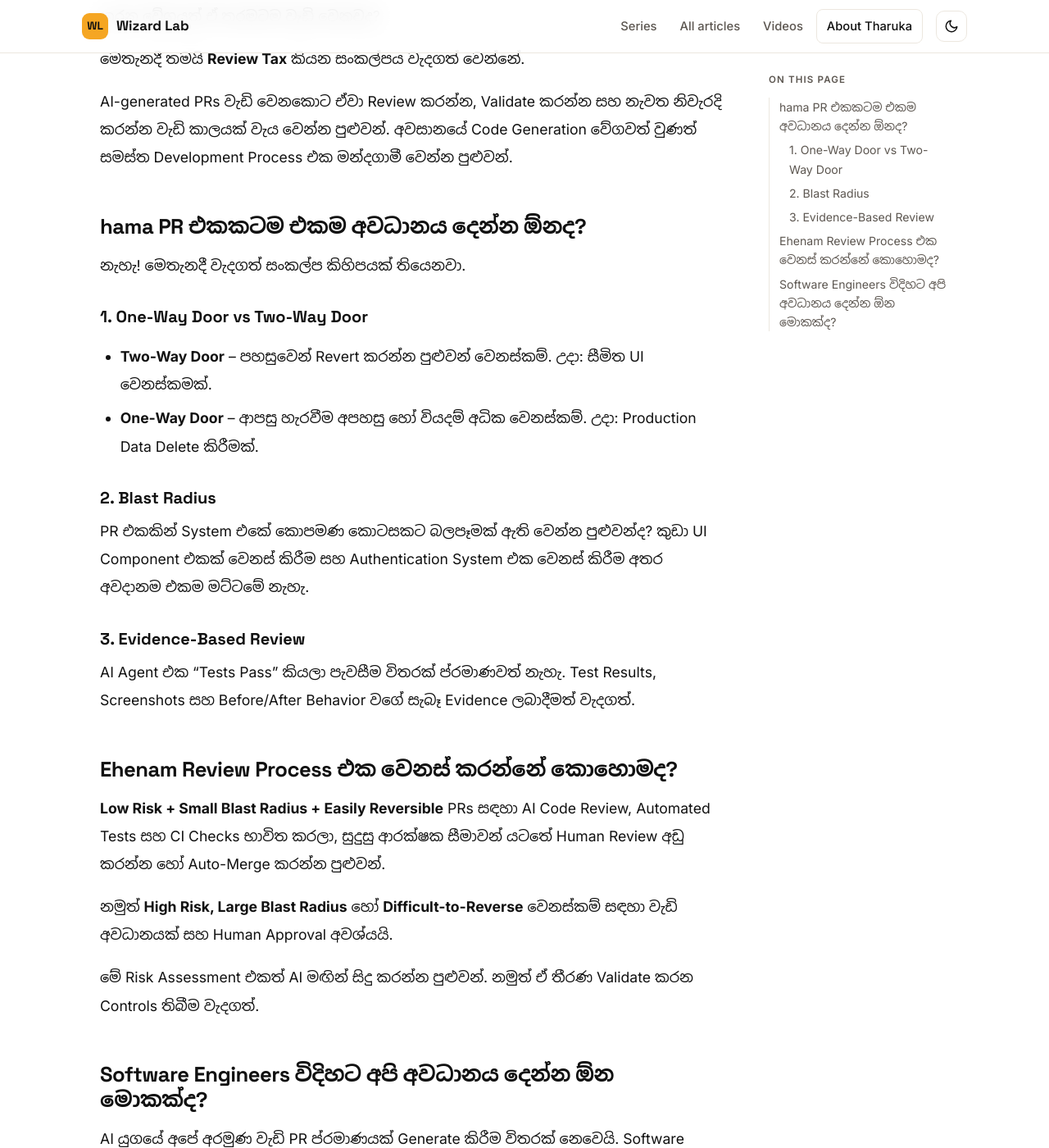
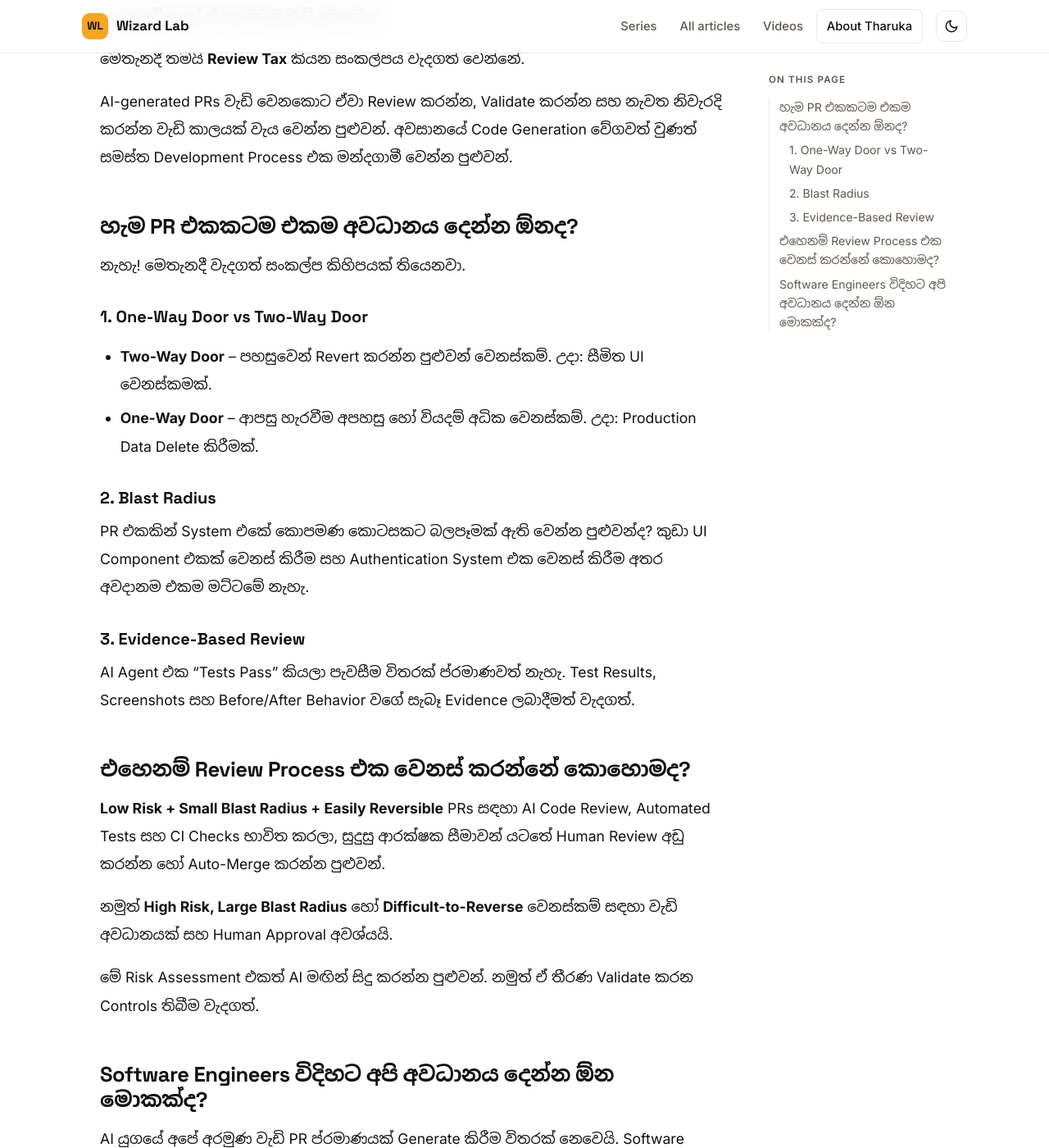
Before and after one commit to TharukaVishwajith/tharukavishwajith.github.io, a Jekyll site: the page built from _articles/perspectives/review-tax.md, in a window 1280 px wide and 1400 px high, scrolled down 1361 px. Shown: the whole window at 82% size. Built offline with Jekyll 4.4.1, drawn with Linux system fonts in a browser that asks for light colours.

Commit message:
Review Tax post: write two headings in Sinhala script
Co-Authored-By: Claude Opus 5.5 <noreply@anthropic.com>
Claude-Session: https://claude.ai/code/session_013yGcBE4LTnHEs2Voa2Evx5

```diff
--- a/_articles/perspectives/review-tax.md
+++ b/_articles/perspectives/review-tax.md
@@ -18,7 +18,7 @@ AI Coding Agents භාවිතයෙන් අද අපිට ඉතා ව
 
 AI-generated PRs වැඩි වෙනකොට ඒවා Review කරන්න, Validate කරන්න සහ නැවත නිවැරදි කරන්න වැඩි කාලයක් වැය වෙන්න පුළුවන්. අවසානයේ Code Generation වේගවත් වුණත් සමස්ත Development Process එක මන්දගාමී වෙන්න පුළුවන්.
 
-## hama PR එකකටම එකම අවධානය දෙන්න ඕනද?
+## හැම PR එකකටම එකම අවධානය දෙන්න ඕනද?
 
 නැහැ! මෙතැනදී වැදගත් සංකල්ප කිහිපයක් තියෙනවා.
 
@@ -35,7 +35,7 @@ PR එකකින් System එකේ කොපමණ කොටසකට බල
 
 AI Agent එක "Tests Pass" කියලා පැවසීම විතරක් ප්රමාණවත් නැහැ. Test Results, Screenshots සහ Before/After Behavior වගේ සැබෑ Evidence ලබාදීමත් වැදගත්.
 
-## Ehenam Review Process එක වෙනස් කරන්නේ කොහොමද?
+## එහෙනම් Review Process එක වෙනස් කරන්නේ කොහොමද?
 
 **Low Risk + Small Blast Radius + Easily Reversible** PRs සඳහා AI Code Review, Automated Tests සහ CI Checks භාවිත කරලා, සුදුසු ආරක්ෂක සීමාවන් යටතේ Human Review අඩු කරන්න හෝ Auto-Merge කරන්න පුළුවන්.
 
```
